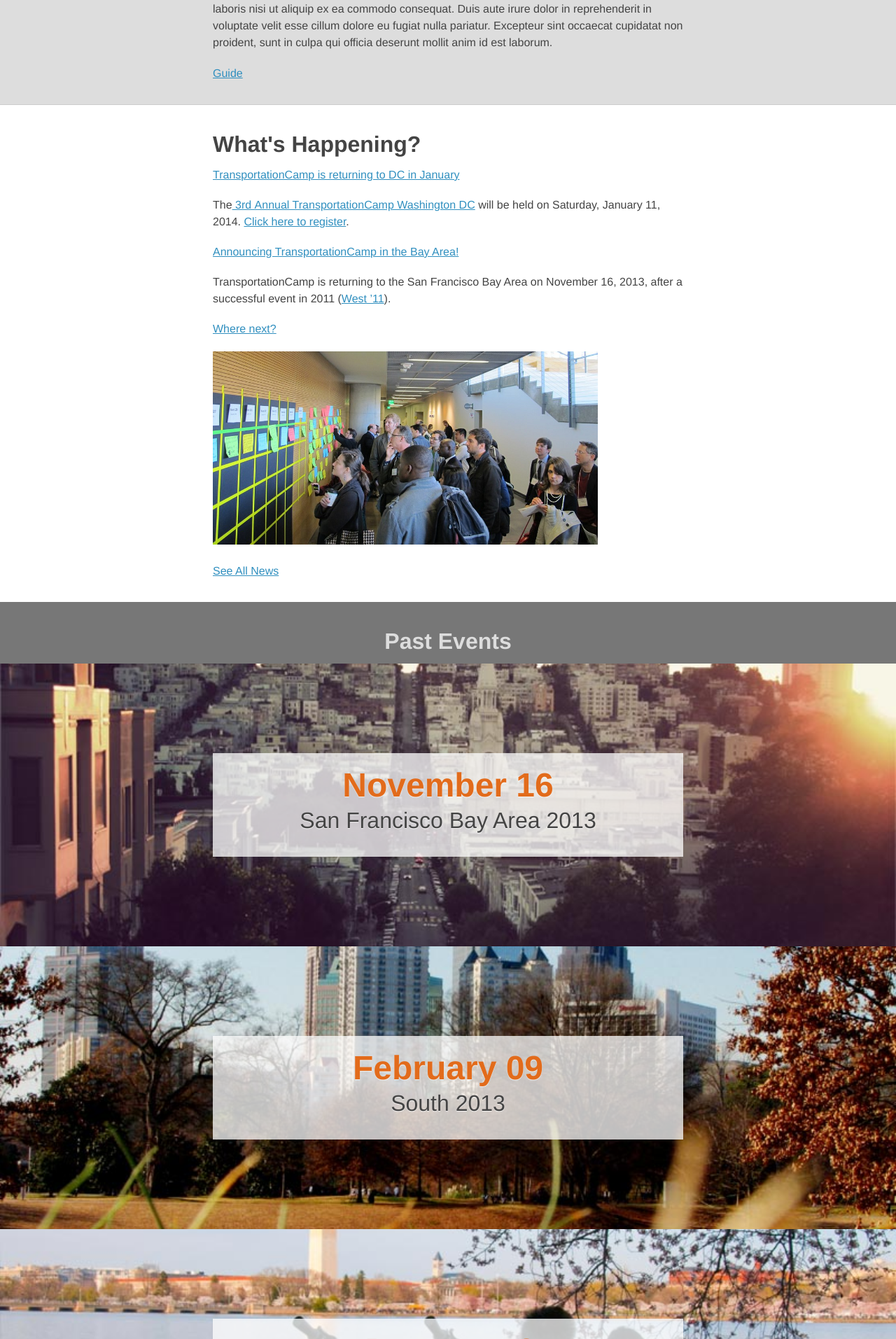
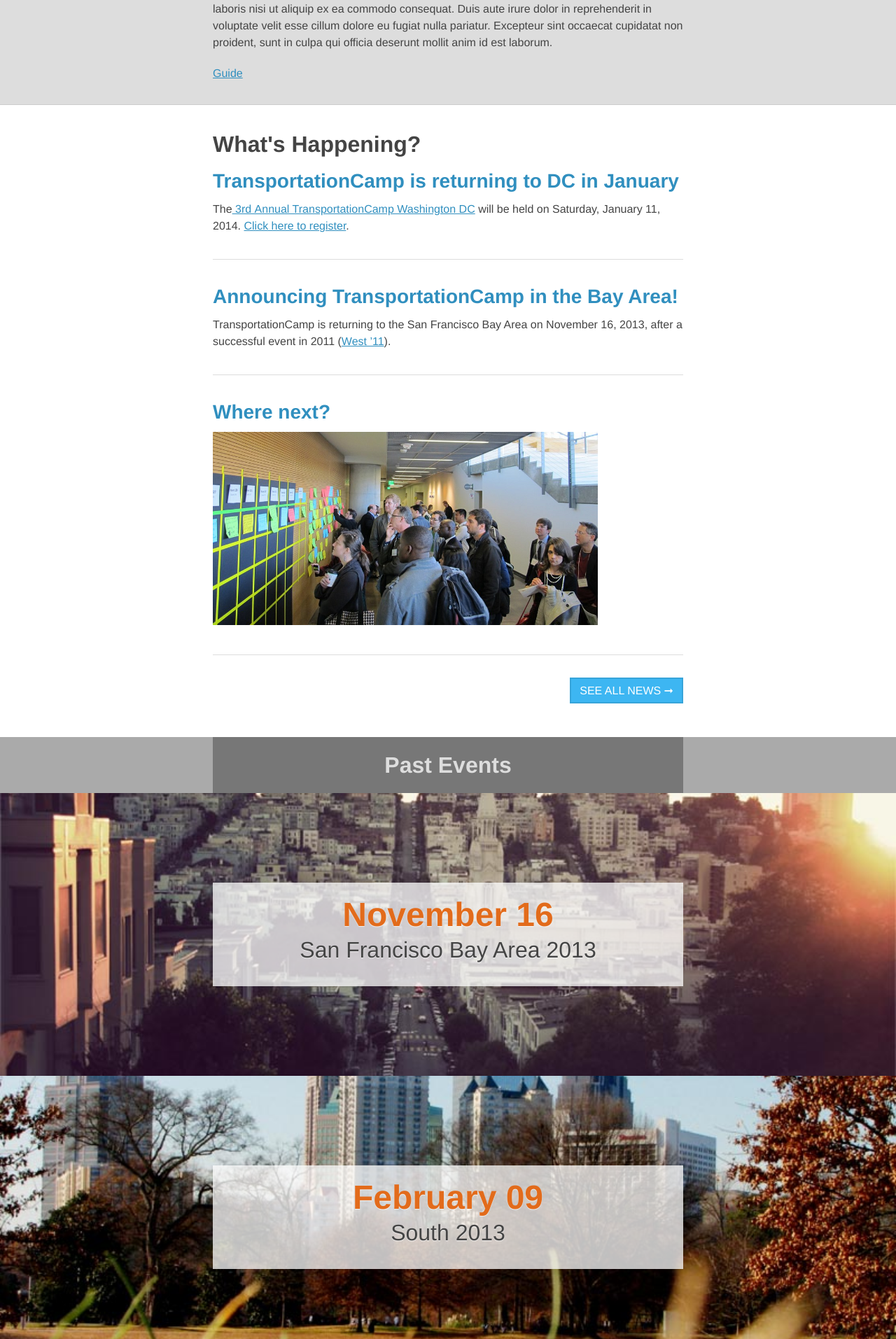
Before and after one commit to transpocamp/transportationcamp.org, a Jekyll site: the page built from index.html, in a window 1280 px wide. Shown: the part 905-2818 px from the top of the page at 70% size. Built offline with Jekyll 4.4.1, drawn with Linux system fonts in a browser that asks for light colours; nearby versions of some CDN libraries; Markdown is read by kramdown in place of the engine named in the settings.

Commit message:
style posts on home page

```diff
--- a/assets/css/style.css
+++ b/assets/css/style.css
@@ -31,7 +31,7 @@
   margin: 0;
   padding: 0;
 }
-.unstyled-list li {
+nav li {
   padding-bottom: 0;
 }
 strong {
@@ -73,20 +73,19 @@
   display: inline-block;
   *display: inline;
   *zoom: 1;
-  padding: 0.325em 0.5em 0.125em;
+  padding: 0.325em 0.75em 0.25em;
   margin-bottom: 0;
   text-align: center;
   vertical-align: middle;
   cursor: pointer;
-  color: #268099;
+  color: #fff;
   text-decoration: none;
   text-transform: uppercase;
-  background-color: #a1cbcf;
-  box-shadow: 0 0 0.325em rgba(0,0,0,0.25);
-  font-family: 'Raleway', sans-serif;
-  font-weight: 600;
-  border: 3px solid #7ec4d8;
-  border-radius: 3px;
+  background-color: #3db6f2;
+  border: 0.125em solid rgba(0,0,0,0.1);
+}
+.btn:hover {
+  background-color: #308fbf;
 }
 .btn-primary,
 .btn-primary:visited,
@@ -94,25 +93,6 @@
   background-color: #268099;
   border-color: #48a5bf;
   color: #fff;
-}
-.btn-secondary,
-.btn-secondary:visited,
-.btn-secondary:link {
-  background-color: #48a5bf;
-  border-color: #7ec4d8;
-  color: #e7e7d7;
-}
-.btn-cancel,
-.btn-cancel:visited,
-.btn-cancel:link {
-  background-color: #e7e7d7;
-  border-color: #d5d5c6;
-  color: #ef037d;
-}
-.btn:disabled {
-  background-color: #b2b2a6;
-  border-color: #d5d5c6;
-  color: #d5d5c6;
 }
 .btn-block,
 .btn-block:visited,
@@ -180,6 +160,9 @@
 .is-invisible { visibility: hidden; }
 
 .nobreak { white-space: nowrap; }
+
+.pull-right { float: right; }
+.pull-left { float: left; }
 
 
 /* =Layout
@@ -305,19 +288,37 @@
 
 #news {
   text-align: left;
-  padding: 2em 1em;
+  padding: 2em 1em 3em;
 }
+.post {
+  margin: 0 0 2em;
+  padding: 0 0 1em;
+  border-bottom: 1px solid #ddd;
+}
+.post-title {
+  margin-bottom: 0.25em;
+}
+.post-title a {
+  text-decoration: none;
+}
+.post-excerpt {}
 
 
 /* =Past Events
 -------------------------------------------------------------- */
 
 #past {
+  color: #ddd;
+  background: #aaa;
+}
+.past-events-header {
+  padding: 0 1em;
+}
+.past-events-header h2 {
   background: #777;
-  color: #ddd;
-  padding: 2em 0 0;
+  margin: 0;
+  padding: 0.5em;
 }
-
 
 /* =Media Queries for Responsive Layout
 -------------------------------------------------------------- */
--- a/index.html
+++ b/index.html
@@ -41,23 +41,26 @@
 </section>
 
 <section id="news">
-  <div class="container">
+  <div class="container clearfix">
     <h2>What's Happening?</h2>
 
     <ul class="unstyled-list">
       {% for post in site.posts limit: 3 %}
-        <li><a href="{{ site.baseurl }}{{ post.url }}">{{ post.title }}</a>
-        <p>{{ post.excerpt }}</p>
+        <li class="post">
+          <h3 class="post-title"><a href="{{ site.baseurl }}{{ post.url }}">{{ post.title }}</a></h3>
+          <div class="post-excerpt">{{ post.excerpt }}</div>
         </li>
       {% endfor %}
     </ul>
 
-    <a href="{{ site.baseurl }}/news">See All News</a>
+    <a class="pull-right btn" href="{{ site.baseurl }}/news">See All News &#10142;</a>
   </div>
 </section>
 
 <section id="past">
-  <h2>Past Events</h2>
+  <div class="past-events-header container">
+    <h2>Past Events</h2>
+  </div>
   <ul class="unstyled-list">
     {% assign sorted_events = site.data.events | sort: 'date' %}
     {% for event in sorted_events reversed %}
```
